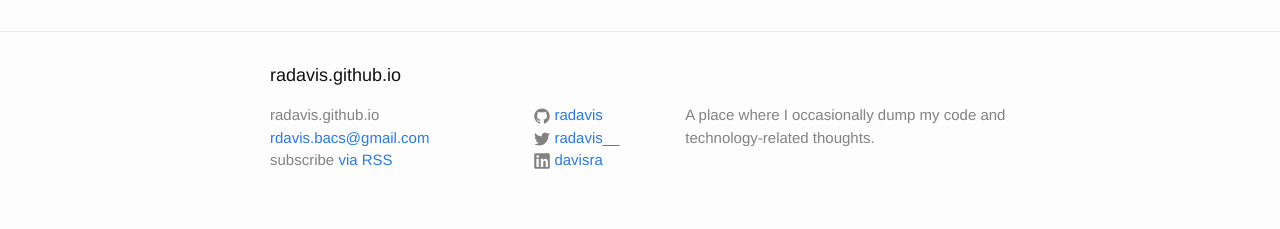
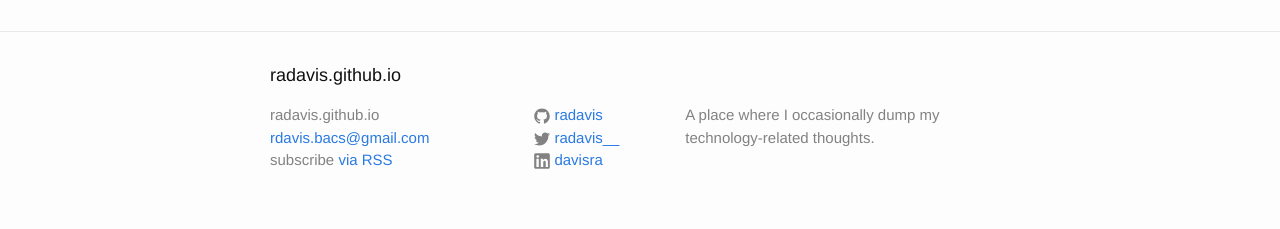
Before and after one commit to radavis/radavis.github.io, a Jekyll site: the page built from index.html, in a window 1280 px wide. Shown: the part 1195-1424 px from the top of the page. Built offline with Jekyll 4.4.1, drawn with Linux system fonts in a browser that asks for light colours; the list of posts is cut into pages by our own code.

Commit message:
save point

```diff
--- a/_config.yml
+++ b/_config.yml
@@ -1,7 +1,7 @@
 title: radavis.github.io
 email: rdavis.bacs@gmail.com
 description: >
-  A place where I occasionally dump my code and technology-related thoughts.
+  A place where I occasionally dump my technology-related thoughts.
 baseurl: ""
 url: "https://radavis.github.io" # the base hostname & protocol for your site
 twitter_username: radavis__
```
